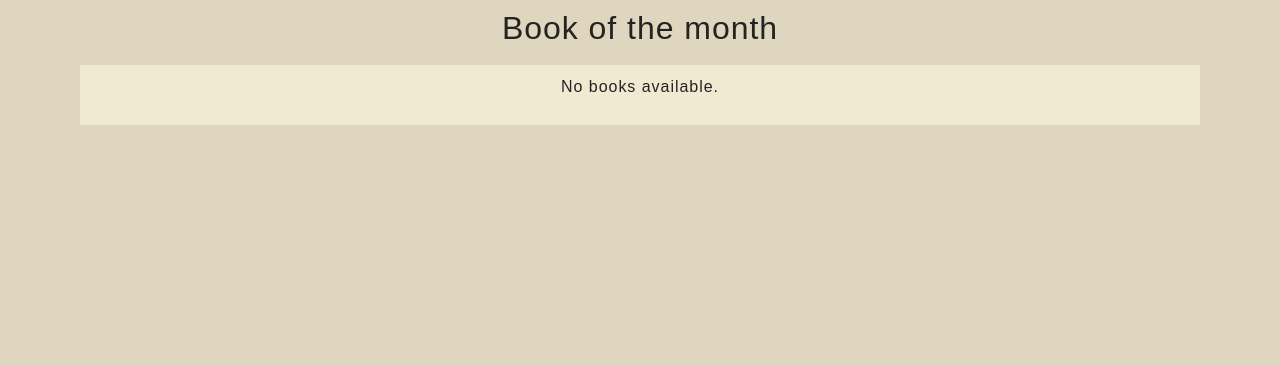
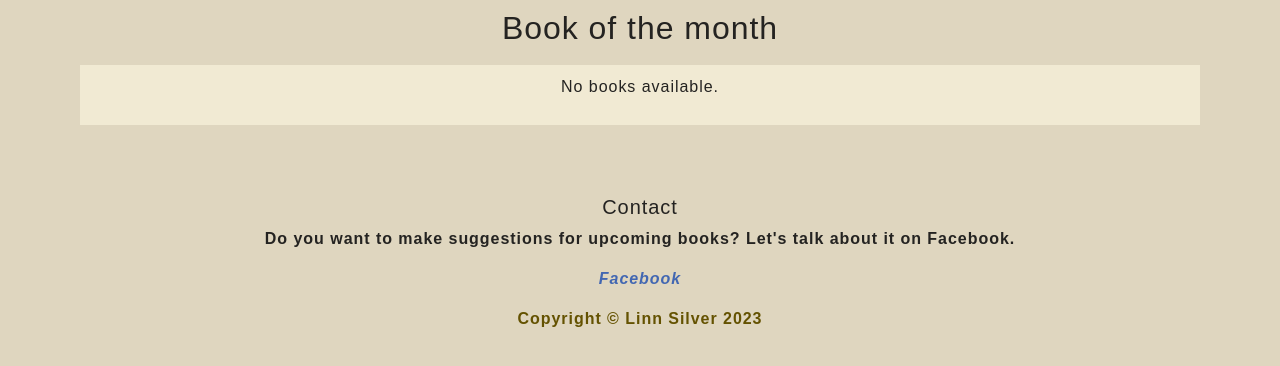
Before and after one commit to LinnSilver/scifi-book-club-pj4, a Django app: page / in a window 1280 px wide. Shown: the part 225-591 px from the top of the page. Run offline with Django 3.2, Linux system fonts and the light colour scheme; data that the repository does not hold is empty; some web fonts are replaced.

Commit message:
Add fotter

```diff
--- a/scifi_book_club/settings.py
+++ b/scifi_book_club/settings.py
@@ -35,7 +35,7 @@ LOGIN_REDIRECT_URL = reverse_lazy('index')
 # SECURITY WARNING: don't run with debug turned on in production!
 DEBUG = False
 
-#ALLOWED_HOSTS = ['scifi-book-club.herokuapp.com', 'localhost']
+# ALLOWED_HOSTS = ['scifi-book-club.herokuapp.com', 'localhost']
 ALLOWED_HOSTS = ['scifi-book-club.herokuapp.com', 'localhost', '8000-linnsilver-scifibookclu-xtb79iuknzn.ws-eu97.gitpod.io']
 
 X_FRAME_OPTIONS = 'SAMEORIGIN'
--- a/static/css/style.css
+++ b/static/css/style.css
@@ -133,6 +133,7 @@ label {
 footer {
   text-align: center;
   font-weight: bold;
+  margin-top: 50px;
   padding: 10px;
 }
 
--- a/templates/base.html
+++ b/templates/base.html
@@ -11,6 +11,8 @@
     <link rel="stylesheet" href="https://cdn.jsdelivr.net/npm/bootstrap@4.3.1/dist/css/bootstrap.min.css" integrity="sha384-ggOyR0iXCbMQv3Xipma34MD+dH/1fQ784/j6cY/iJTQUOhcWr7x9JvoRxT2MZw1T" crossorigin="anonymous">
     <!-- CSS -->
    <link rel="stylesheet" type="text/css" href="{% static 'css/style.css' %}">
+    <!-- Favicon -->
+   <link rel="icon" type="image/x-icon" href="favicon.ico">
     <title>{{ page_title }}</title>
   </head>
 
@@ -74,10 +76,23 @@
                 {% block content %}
                 <!-- specific content for each page -->
                 {% endblock %}
+
                 <!-- footer content -->
+                <footer>
+                  <h5>Contact</h5>
+                  <p>Do you want to make suggestions for upcoming books? Let's talk about it on Facebook.</p>
+                    <p>
+                      <a href="https://www.facebook.com" aria-label="Go to our Facebook page (opens in new tab)" target="_blank">
+                      <i class="fa-brands fa-facebook fa-xl">Facebook</i>
+                      </p>
+                  <p>Copyright © Linn Silver 2023</p>
+                </footer>
+
               </div>
             </div>
           </div>
+
+
 
           <!-- Include alerts container -->
           <div id="alerts-container" class="container-fluid">
@@ -87,7 +102,6 @@
               </div>
             </div>
           </div>
-
           <script>
             function removeMessages() {
               setTimeout(function() {
@@ -104,7 +118,6 @@
           </script>
 
 
-
     <!-- Optional JavaScript -->
     <!-- jQuery first, then Popper.js, then Bootstrap JS -->
     <script src="https://code.jquery.com/jquery-3.3.1.slim.min.js" integrity="sha384-q8i/X+965DzO0rT7abK41JStQIAqVgRVzpbzo5smXKp4YfRvH+8abtTE1Pi6jizo" crossorigin="anonymous"></script>
```
